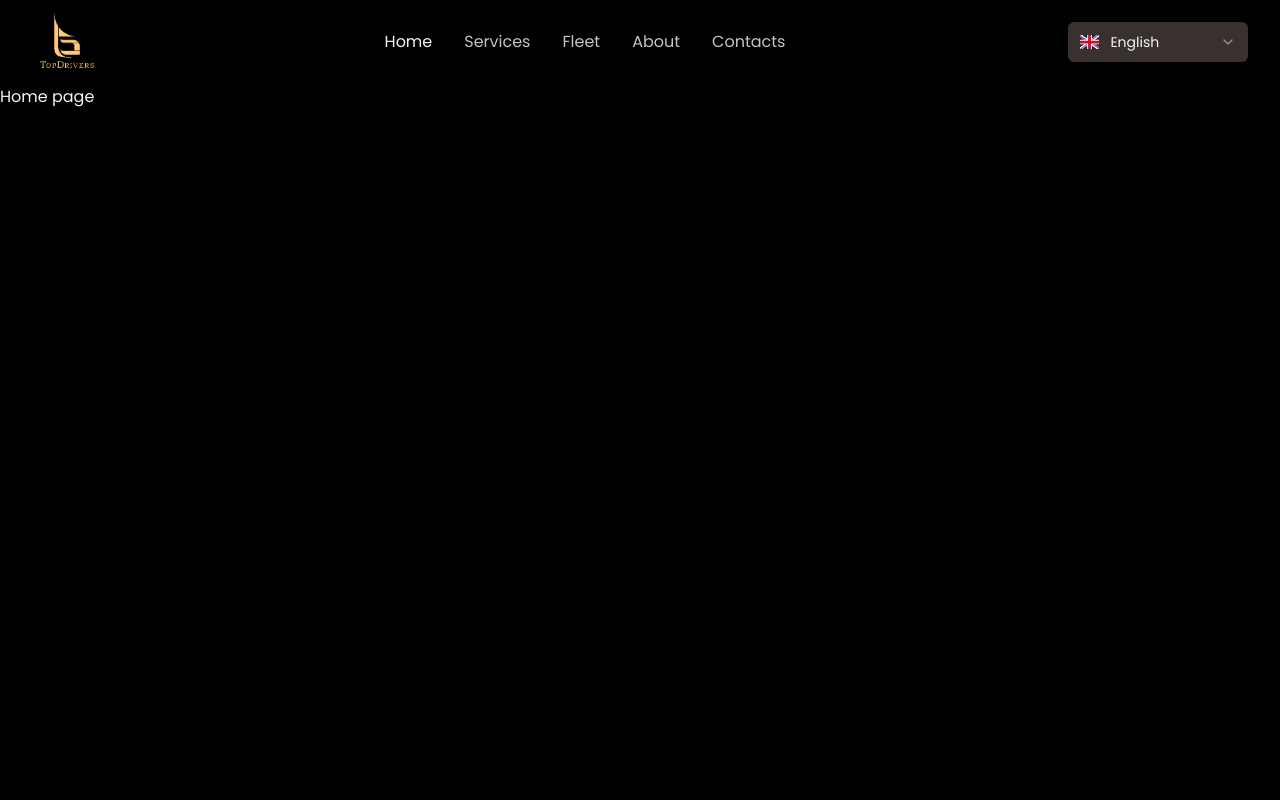
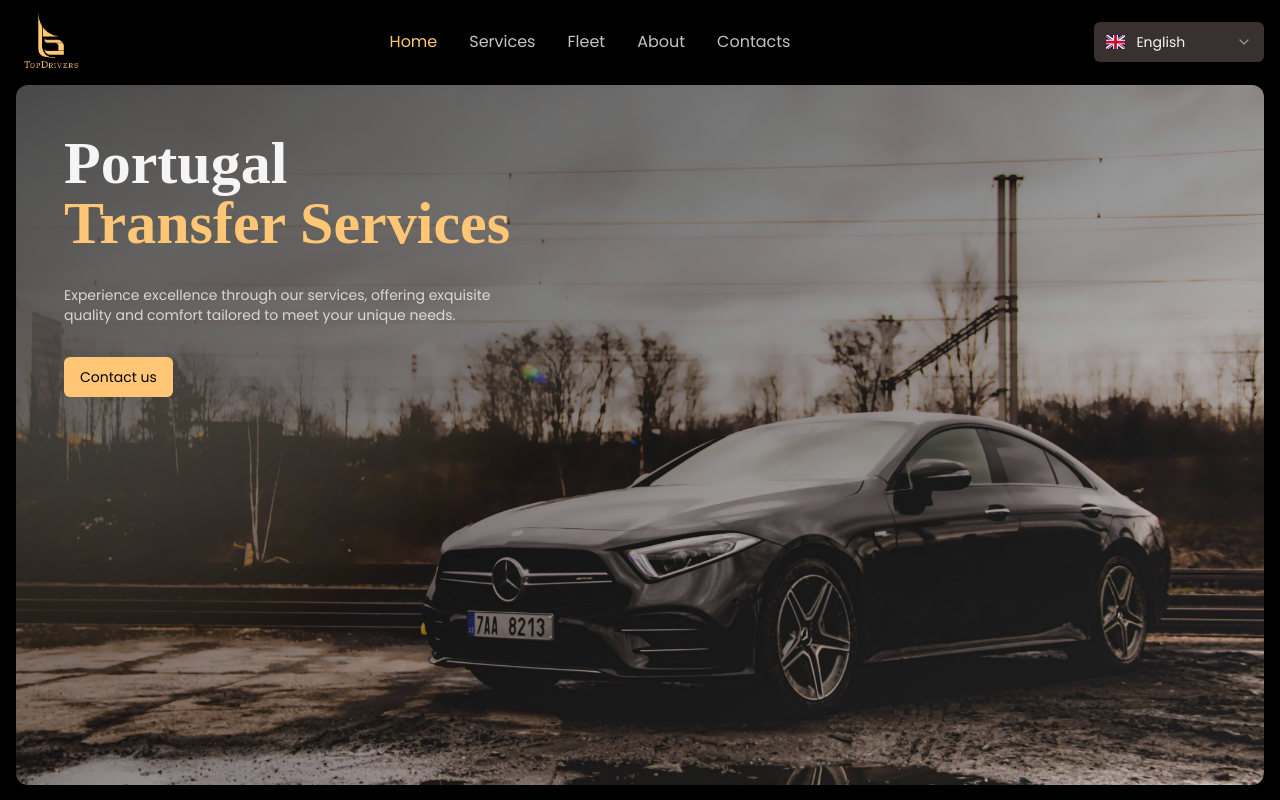
Before and after one commit to RicardoRocha27/top-drivers, a Next.js app: page /en in a window 1280 px wide. Built offline with nearby package versions, Linux system fonts and the light colour scheme.

Commit message:
FEAT: add hero to home page

```diff
--- /dev/null
+++ b/app/[locale]/(home)/_components/hero.tsx
@@ -0,0 +1,33 @@
+import { Container } from "@/components/shared/container";
+import { Button } from "@/components/ui/button";
+import Image from "next/image";
+
+export const Hero = () => {
+  return (
+    <Container>
+      {/* TODO: MAYBE CHANGE HEIGHT TO BE RESPONSIVE */}
+      <div className="w-full h-[500px] sm:h-[600px] md:h-[700px] relative">
+        <div className="absolute size-full z-10 bg-gradient-to-br from-background/80 md:from-background/70 to-background/0" />
+        <Image
+          alt="mercedes benz car"
+          src="/home-hero.jpg"
+          fill
+          className="object-cover object-center rounded-xl"
+        />
+        <div className="absolute z-20 space-y-8 p-6 sm:p-8 md:p-12 w-full">
+          <h1
+            className="text-4xl sm:text-5xl md:text-6xl font-bold max-w-md"
+            style={{ fontFamily: "Times New Roman" }}
+          >
+            Portugal <span className="text-accent">Transfer Services</span>
+          </h1>
+          <p className="text-sm text-foreground/80 max-w-md">
+            Experience excellence through our services, offering exquisite
+            quality and comfort tailored to meet your unique needs.
+          </p>
+          <Button variant="accent">Contact us</Button>
+        </div>
+      </div>
+    </Container>
+  );
+};
--- /dev/null
+++ b/app/[locale]/(home)/page.tsx
@@ -0,0 +1,9 @@
+import { Hero } from "./_components/hero";
+
+export default function Home() {
+  return (
+    <div>
+      <Hero />
+    </div>
+  );
+}
--- a/app/[locale]/page.tsx
+++ /dev/null
@@ -1,3 +0,0 @@
-export default function Home() {
-  return <div>Home page</div>;
-}
--- /dev/null
+++ b/components/shared/container.tsx
@@ -0,0 +1,3 @@
+export const Container = ({ children }: { children: React.ReactNode }) => {
+  return <div className="container px-4">{children}</div>;
+};
--- a/components/shared/navbar/language-switcher.tsx
+++ b/components/shared/navbar/language-switcher.tsx
@@ -30,7 +30,7 @@
 
   return (
     <Select onValueChange={onLanguageChange} defaultValue={locale}>
-      <SelectTrigger className="w-[180px]">
+      <SelectTrigger className="w-[170px]">
         <SelectValue placeholder="Select a language" />
       </SelectTrigger>
       <SelectContent>
--- a/components/shared/navbar/menu-items.tsx
+++ b/components/shared/navbar/menu-items.tsx
@@ -53,8 +53,10 @@
         <Link
           key={index}
           href={item.href}
-          // TODO: STYLE THIS BETTER
-          className={cn("", !item.isActive && "text-foreground/80")}
+          className={cn(
+            "text-foreground/80 hover:text-foreground transition-colors",
+            item.isActive && "text-accent hover:text-accent"
+          )}
         >
           {item.name}
         </Link>
--- a/components/shared/navbar/navbar.tsx
+++ b/components/shared/navbar/navbar.tsx
@@ -1,3 +1,4 @@
+import { Container } from "../container";
 import { Logo } from "../logo";
 import { LanguageSwitcher } from "./language-switcher";
 
@@ -22,10 +23,12 @@
   };
 
   return (
-    <div className="container py-2 w-full flex items-center justify-between">
-      <Logo size={70} />
-      <MenuItems itemsNames={itemsNames} />
-      <LanguageSwitcher languagesNames={languagesNames} />
-    </div>
+    <Container>
+      <div className="py-2 w-full flex items-center justify-between">
+        <Logo size={70} />
+        <MenuItems itemsNames={itemsNames} />
+        <LanguageSwitcher languagesNames={languagesNames} />
+      </div>
+    </Container>
   );
 };
--- /dev/null
+++ b/components/ui/button.tsx
@@ -0,0 +1,57 @@
+import * as React from "react";
+import { Slot } from "@radix-ui/react-slot";
+import { cva, type VariantProps } from "class-variance-authority";
+
+import { cn } from "@/lib/utils";
+
+const buttonVariants = cva(
+  "inline-flex items-center justify-center whitespace-nowrap rounded-md text-sm font-medium ring-offset-background transition-colors focus-visible:outline-none focus-visible:ring-2 focus-visible:ring-ring focus-visible:ring-offset-2 disabled:pointer-events-none disabled:opacity-50",
+  {
+    variants: {
+      variant: {
+        default: "bg-primary text-primary-foreground hover:bg-primary/90",
+        destructive:
+          "bg-destructive text-destructive-foreground hover:bg-destructive/90",
+        outline:
+          "border border-input bg-background hover:bg-accent hover:text-accent-foreground",
+        secondary:
+          "bg-secondary text-secondary-foreground hover:bg-secondary/80",
+        ghost: "hover:bg-accent hover:text-accent-foreground",
+        link: "text-primary underline-offset-4 hover:underline",
+        accent: "text-background bg-accent hover:bg-accent/90",
+      },
+      size: {
+        default: "h-10 px-4 py-2",
+        sm: "h-9 rounded-md px-3",
+        lg: "h-11 rounded-md px-8",
+        icon: "h-10 w-10",
+      },
+    },
+    defaultVariants: {
+      variant: "default",
+      size: "default",
+    },
+  }
+);
+
+export interface ButtonProps
+  extends React.ButtonHTMLAttributes<HTMLButtonElement>,
+    VariantProps<typeof buttonVariants> {
+  asChild?: boolean;
+}
+
+const Button = React.forwardRef<HTMLButtonElement, ButtonProps>(
+  ({ className, variant, size, asChild = false, ...props }, ref) => {
+    const Comp = asChild ? Slot : "button";
+    return (
+      <Comp
+        className={cn(buttonVariants({ variant, size, className }))}
+        ref={ref}
+        {...props}
+      />
+    );
+  }
+);
+Button.displayName = "Button";
+
+export { Button, buttonVariants };
--- a/package.json
+++ b/package.json
@@ -10,6 +10,7 @@
   },
   "dependencies": {
     "@radix-ui/react-select": "^2.0.0",
+    "@radix-ui/react-slot": "^1.0.2",
     "class-variance-authority": "^0.7.0",
     "clsx": "^2.1.0",
     "flag-icons": "^7.2.0",
```
Also changed, not shown: public/home-hero.jpg (added), 1 other file (tests, documents, lock files or other folders).
